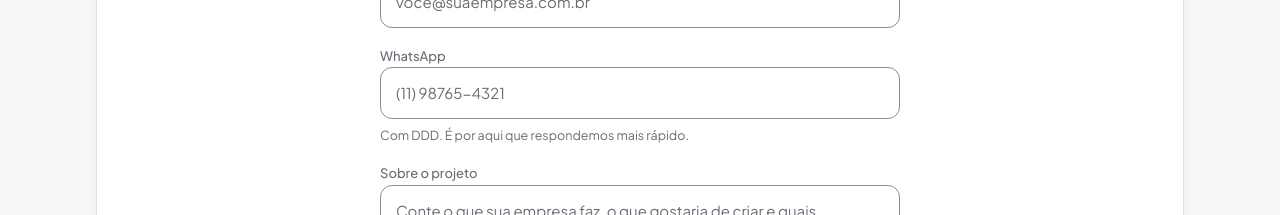
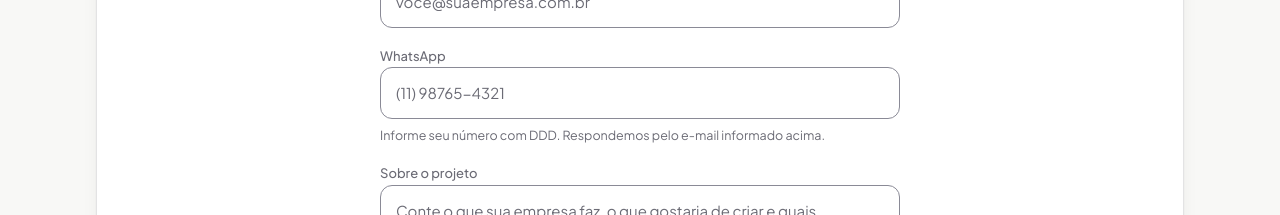
Before and after one commit to semellicodes/dotflow-site, a plain HTML site: page index.html in a window 1280 px wide. Shown: the part 3580-3795 px from the top of the page. Drawn offline with Linux system fonts and the light colour scheme.

Commit message:
Indica e-mail como canal de resposta da Dotflow

```diff
--- a/index.html
+++ b/index.html
@@ -463,7 +463,7 @@
                  pattern="\(\d{2}\) \d{4,5}-\d{4}"
                  title="Digite DDD e número, por exemplo (11) 98765-4321"
                  aria-describedby="dica-whatsapp">
-          <span id="dica-whatsapp" class="dica">Com DDD. É por aqui que respondemos mais rápido.</span>
+          <span id="dica-whatsapp" class="dica">Informe seu número com DDD. Respondemos pelo e-mail informado acima.</span>
         </div>
         <div>
           <label for="msg">Sobre o projeto</label>
```
